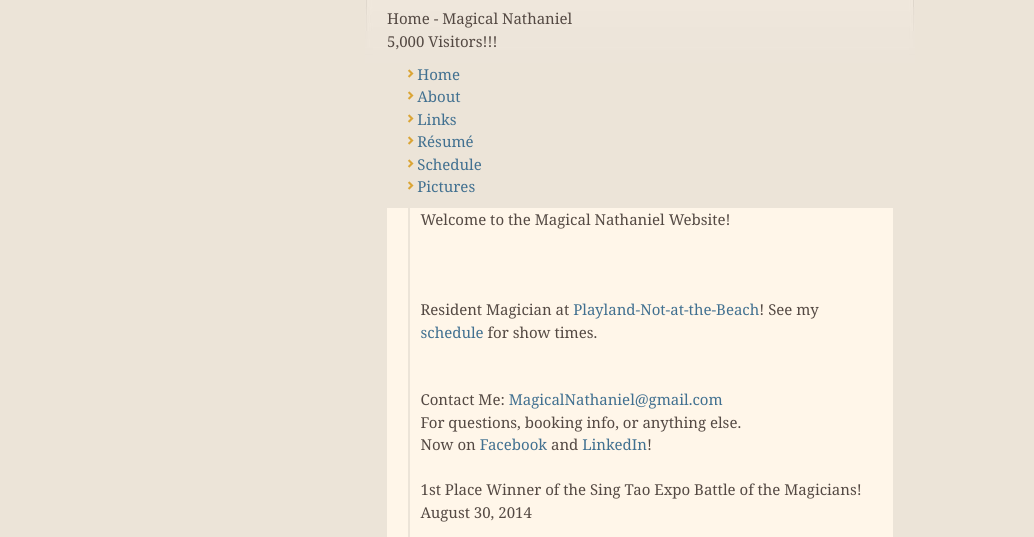
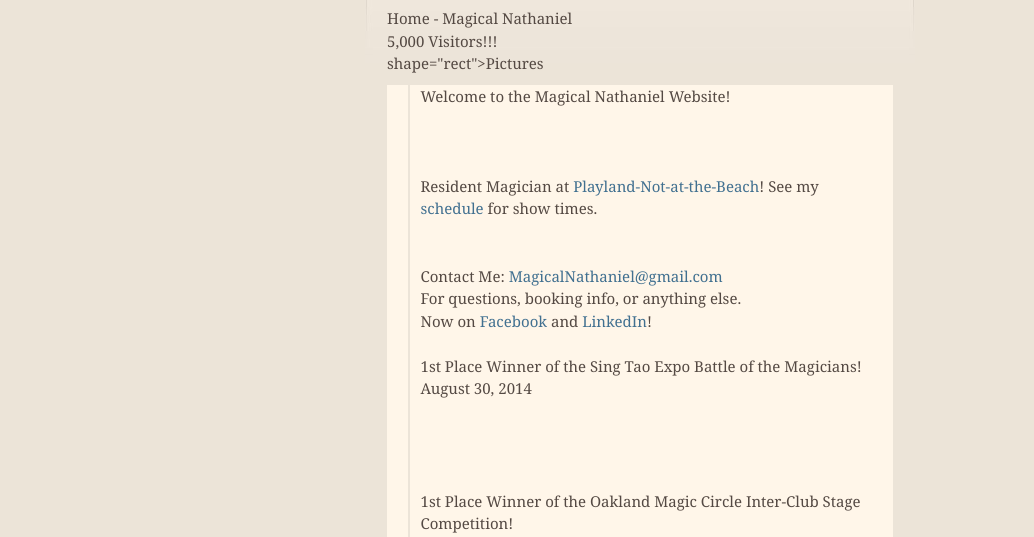
Before and after one commit to magicnath/MagicalNathaniel.github.io, a plain HTML site: page index.html in a window 1280 px wide. Shown: the part 263-800 px from the top of the page, without its empty margins (0-1034 px from the left). Drawn offline with nearby package versions, Linux system fonts and the light colour scheme.

```diff
--- a/index.html
+++ b/index.html
@@ -51,19 +51,9 @@
 
 <p></p>
 
-   Home - Magical Nathaniel<div id="container">
-<div id="header"><div id="key_visual">
-<div id="slogan">5,000 Visitors!!!</div>
-<div id="logo"></div>
-</div></div>
-<div id="main_nav_container"><ul id="main_nav_list">
-<li><a href="1.html" id="mnai1" shape="rect">Home</a></li>
-<li><a href="3.html" id="mni2" shape="rect">About</a></li>
-<li><a href="2.html" id="mni2" shape="rect">Links</a></li>
-<li><a href="4.html" id="mni2" shape="rect">Résumé</a></li>
-<li><a href="5.html" id="mni2" shape="rect">Schedule</a></li>
-<li><a href="6.html" id="mni2" shape="rect">Pictures</a></li>
-</ul></div>
+   Home - Magical Nathaniel<div id="container"><div id="header">
+<div id="key_visual">
+<div id="slogan">5,000 Visitors!!!</div> shape="rect"&gt;Pictures</div>
 <div id="main_container"><table id="layout_table"><tr>
 <td colspan="1" id="sub_nav_column" rowspan="1"><div id="left_column_container"><div id="sub_container1"></div></div></td>
 <td colspan="1" id="content_column" rowspan="1"><div id="sub_container2"><div id="content_container"><div>
@@ -96,7 +86,7 @@
 </div>
 </div></div></div></td>
 </tr></table></div>
-</div>
+</div></div>
       </section>
 
       <footer>
```
Also changed, not shown: params.json (+1 -1 lines).
